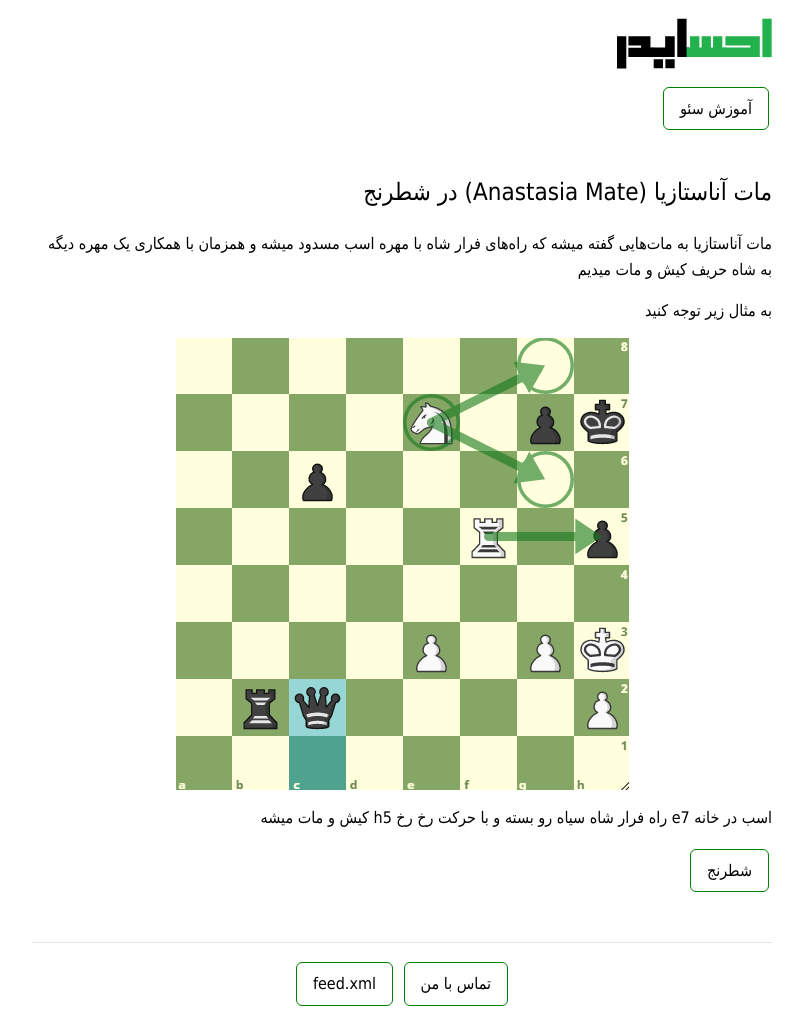
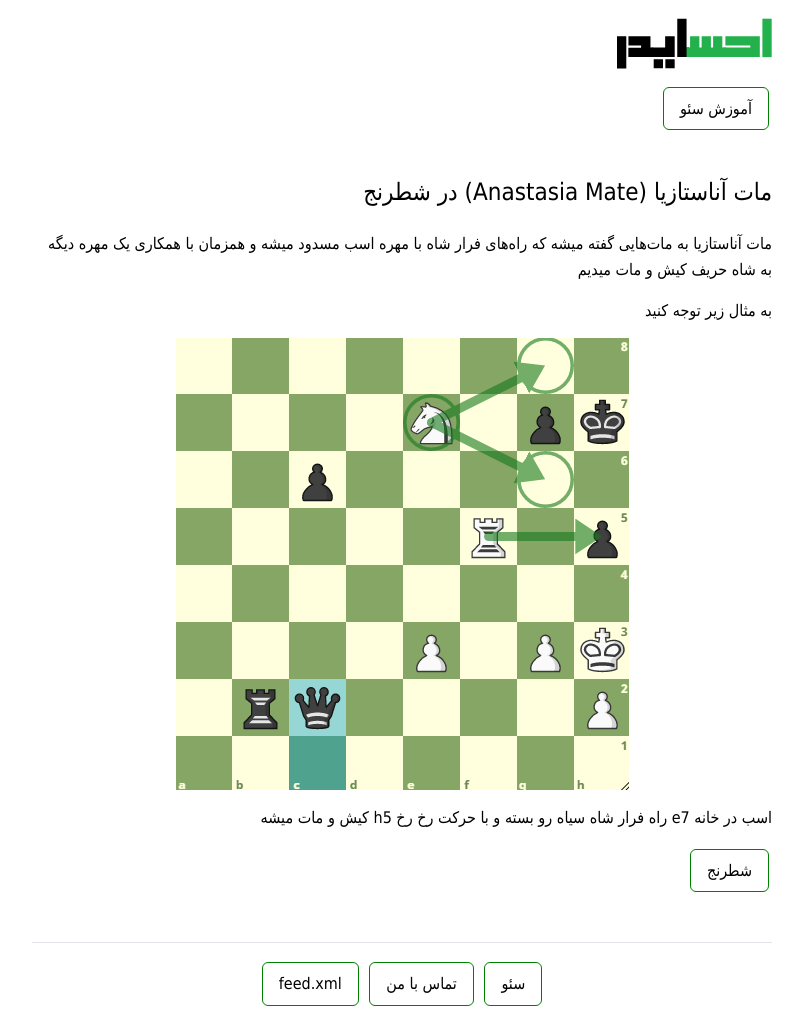
Before and after one commit to darkblog/darkblog.github.io, a Jekyll site: the page built from _posts/2021-1-2-anastasia-mate.md, in a window 1280 px wide. Shown: the whole page, without its empty margins (238-1041 px from the left). Built offline with Jekyll 4.4.1, drawn with Linux system fonts in a browser that asks for light colours.

Commit message:
Update default.html

```diff
--- a/_layouts/default.html
+++ b/_layouts/default.html
@@ -24,6 +24,7 @@ layout: compress
 </header>
 <main class="container">{{ content }}</main>
 <footer class="center">
+<a href="{{ site.url }}/seo" class="button">سئو</a>
 <a href="{{ site.url }}/ehsanchehri" class="button">تماس با من</a>
 <a href="{{ site.url }}/feed.xml" class="button">feed.xml</a>
 </footer>
```
